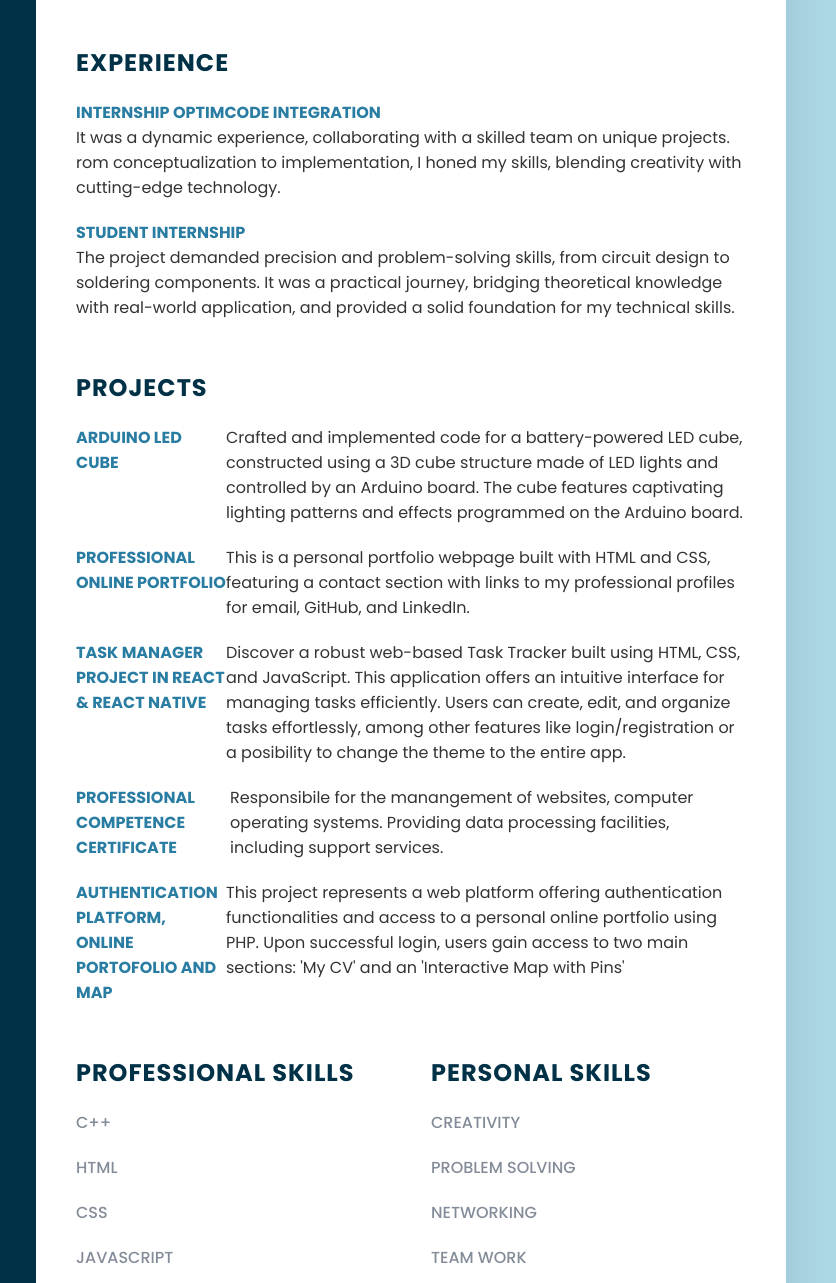
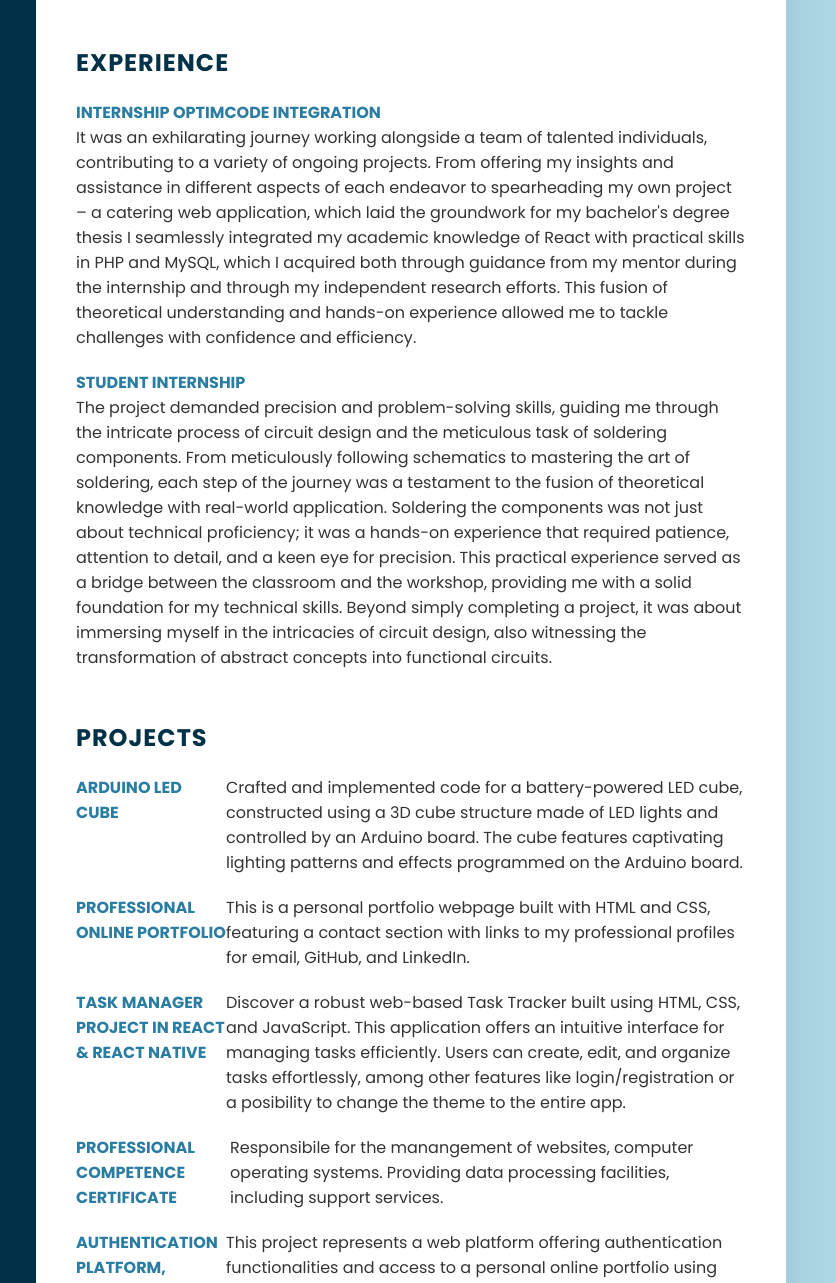
Before and after one commit to allinanton/allinanton.github.io, a plain HTML site: page index.html in a window 1280 px wide. Shown: the part 300-1583 px from the top of the page, 444-1280 px from the left. Drawn offline with Linux system fonts and the light colour scheme.

Commit message:
Add files via upload

```diff
--- a/index.html
+++ b/index.html
@@ -122,9 +122,12 @@
                     <div class="text">
                         <h4>Internship OPTIMCODE Integration</h4>
                         <p>
-                            It was a dynamic experience, collaborating with a skilled team on unique projects.
-                            rom conceptualization to implementation,
-                            I honed my skills, blending creativity with cutting-edge technology.
+                            It was an exhilarating journey working alongside a team of talented individuals,
+                            contributing to a variety of ongoing projects. From offering my insights and assistance in different
+                            aspects of each endeavor to spearheading my own project – a catering web application, which laid the groundwork for my bachelor's degree thesis
+                            I seamlessly integrated my academic knowledge of React with practical skills in PHP and MySQL,
+                            which I acquired both through guidance from my mentor during the internship and through my independent research efforts.
+                            This fusion of theoretical understanding and hands-on experience allowed me to tackle challenges with confidence and efficiency.
                         </p>
                     </div>
                 </div>
@@ -132,9 +135,11 @@
                     <div class="text">
                         <h4>Student Internship</h4>
                         <p>
-                            The project demanded precision and problem-solving skills, from circuit design to soldering components.
-                             It was a practical journey, bridging theoretical knowledge with real-world application,
-                              and provided a solid foundation for my technical skills.
+                            The project demanded precision and problem-solving skills, guiding me through the intricate process of circuit design and the meticulous task of soldering components.
+                             From meticulously following schematics to mastering the art of soldering, each step of the journey was a testament to the fusion of theoretical knowledge with real-world application.
+                             Soldering the components was not just about technical proficiency; it was a hands-on experience that required patience, attention to detail, and a keen eye for precision.
+                             This practical experience served as a bridge between the classroom and the workshop, providing me with a solid foundation for my technical skills.
+                             Beyond simply completing a project, it was about immersing myself in the intricacies of circuit design, also witnessing the transformation of abstract concepts into functional circuits.
                         </p>
                     </div>
                 </div>
@@ -240,30 +245,15 @@
 
                 </div>
                 <div class="personal">
-                    <h2 class="title2">Personal Skills</h2>
-                    <div class="box">
-                        <h4>Creativity</h4>
-                    </div>
+                    <h2 class="title2">Soft Skills</h2>
                     <div class="box">
                         <h4>Problem Solving</h4>
-                    </div>
-                    <div class="box">
-                        <h4>Networking</h4>
                     </div>
                     <div class="box">
                         <h4>Team Work</h4>
                     </div>
                 </div>
             </div>
-            <div class="about interest">
-                <h2 class="title2">Interest</h2>
-                <ul>
-                    <li><i class="fa fa-male" aria-hidden="true"></i></i>Snowboarding</li>
-                    <li><i class="fa fa-book" aria-hidden="true"></i>Comic books</li>
-                    <li><i class="fa fa-gamepad" aria-hidden="true"></i>Gaming</li>
-                    <li><i class="fa fa-users" aria-hidden="true"></i>Debate</li>
-                </ul>
-            </div>
         </div>
     </div>
 </body>
```
